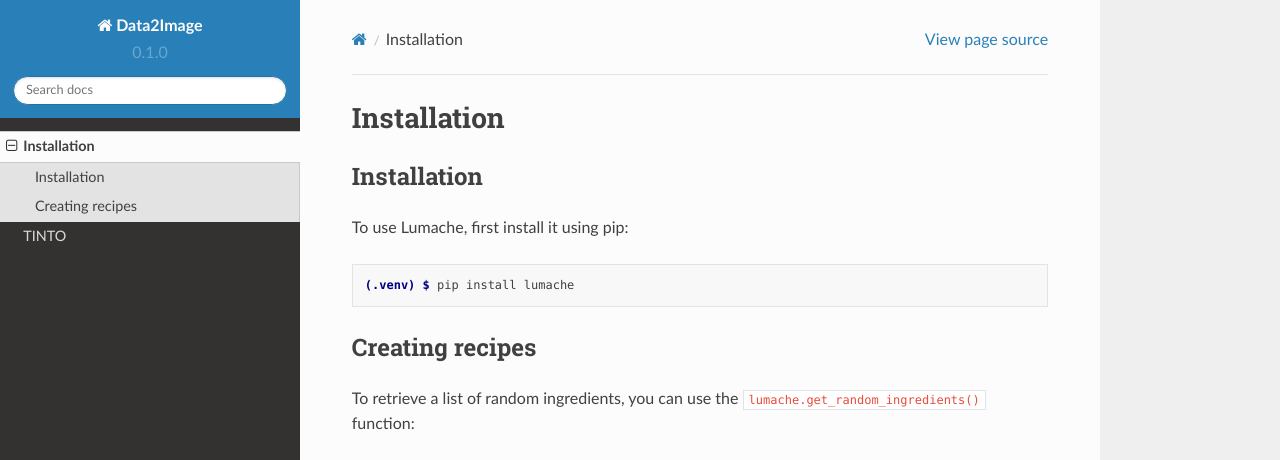
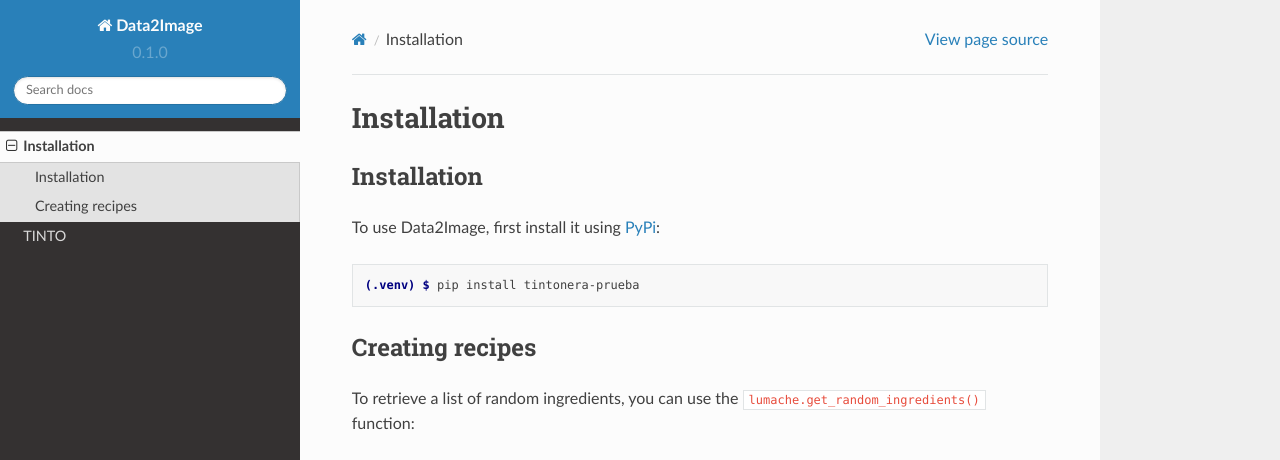
Before and after one commit to oeg-upm/TINTOlib-Documentation, a Sphinx documentation site: the page built from docs/source/installation.rst, in a window 1280 px wide and 1095 px high. Shown: the top 460 px of the window. Built offline with Sphinx 7.4.7 and the Read the Docs theme 2.0.0, drawn with Linux system fonts in a browser that asks for light colours; pages that are not in the unit, such as notebooks, are missing from menus; grey boxes are pictures that could not be loaded.

Commit message:
Update installation.rst

```diff
--- a/docs/source/installation.rst
+++ b/docs/source/installation.rst
@@ -6,11 +6,11 @@
 Installation
 ------------
 
-To use Lumache, first install it using pip:
+To use Data2Image, first install it using `PyPi <https://pypi.org/project/tintonera-prueba/>`_:
 
 .. code-block:: console
 
-   (.venv) $ pip install lumache
+   (.venv) $ pip install tintonera-prueba
 
 Creating recipes
 ----------------
```
